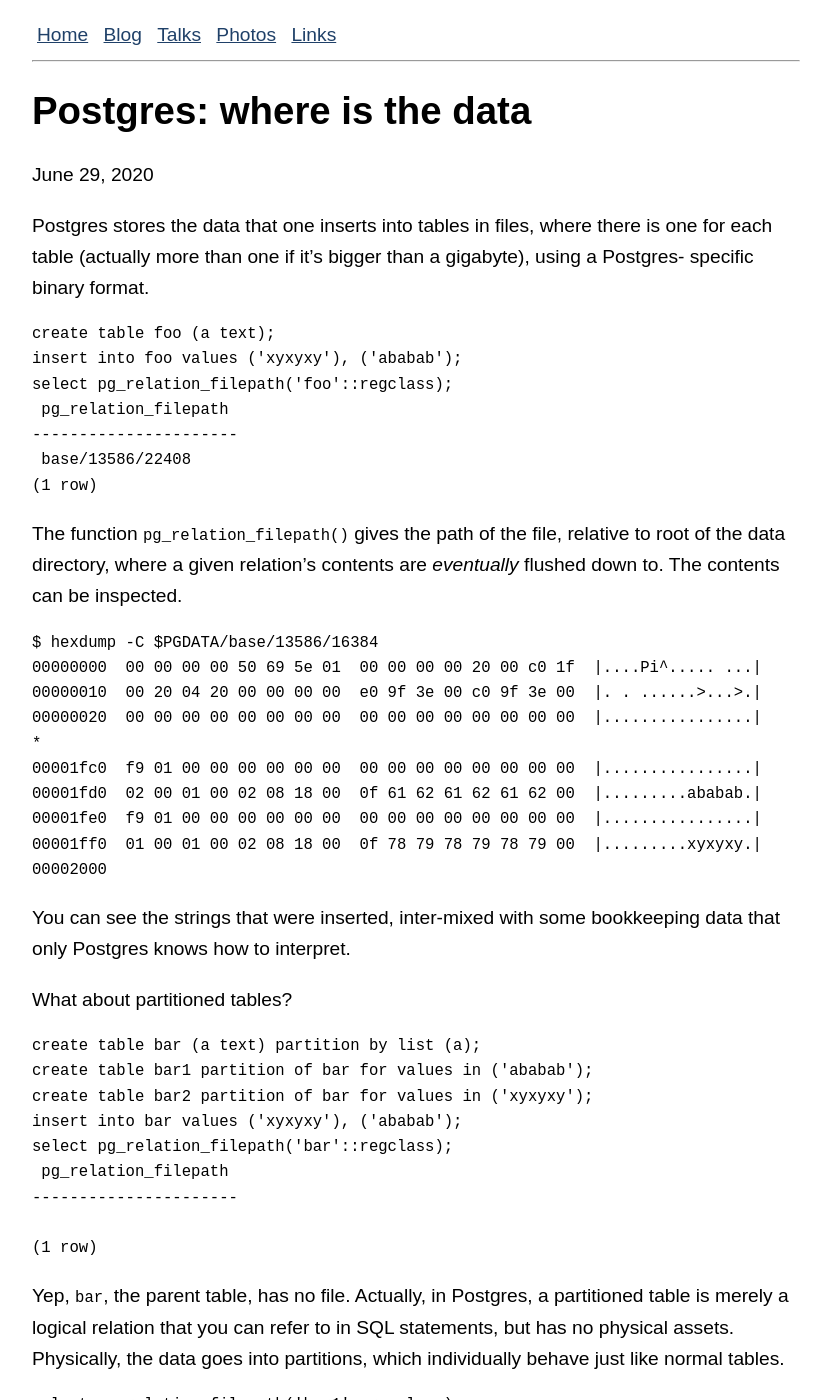
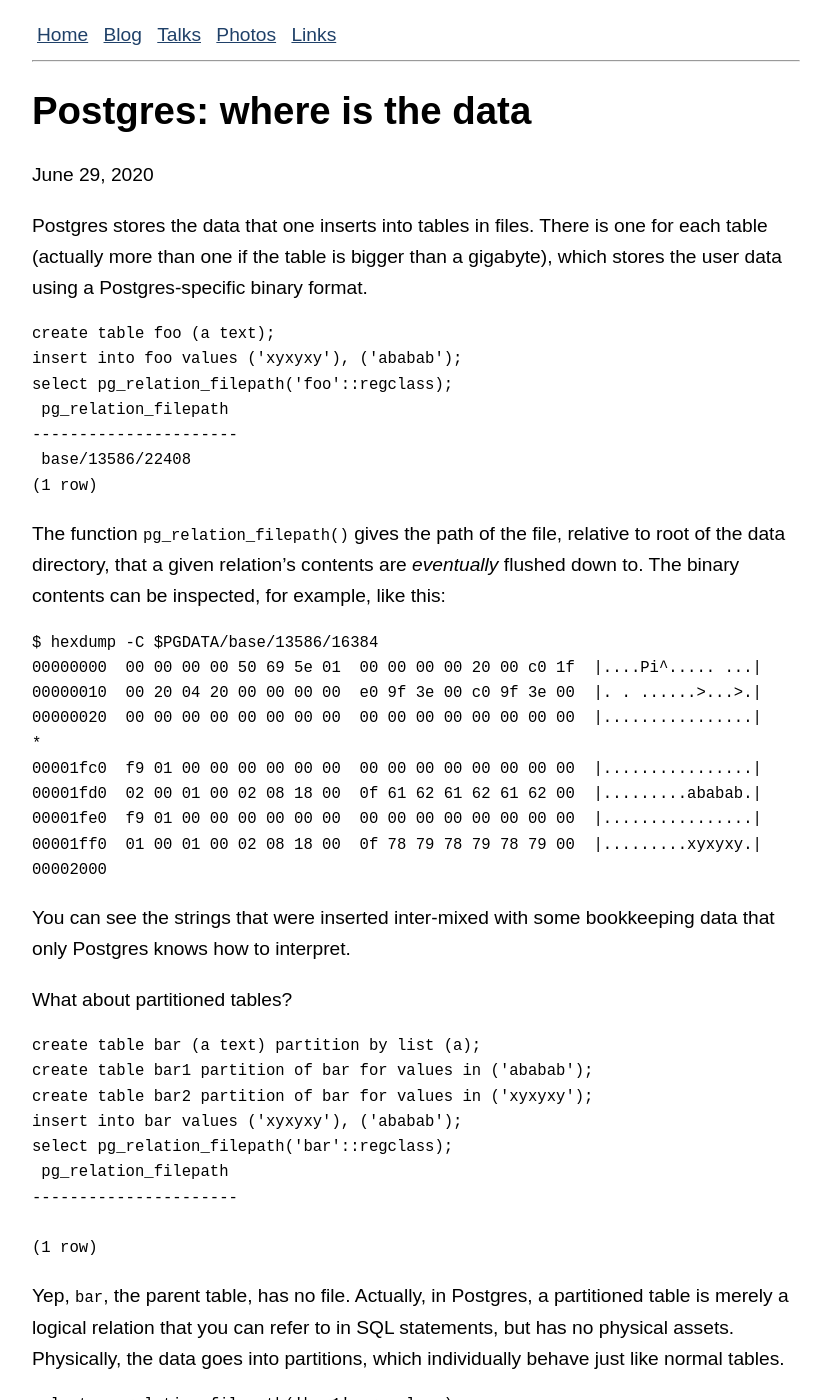
Before and after one commit to amitlan/website, a Jekyll site: the page built from _posts/2020-06-29-pg-relation-files.md, in a window 1280 px wide and 1400 px high. Shown: the whole window, without its empty margins (224-1055 px from the left). Built offline with Jekyll 4.4.1, drawn with Linux system fonts in a browser that asks for light colours; some of the changed text lies outside the part shown.

Commit message:
wheres the data: wording

````diff
--- a/_posts/2020-06-29-pg-relation-files.md
+++ b/_posts/2020-06-29-pg-relation-files.md
@@ -2,15 +2,15 @@
 layout: writing
 title: "Postgres: where is the data"
 tags: [writing, pg]
-last_updated: 2020-05-14
+last_updated: 2020-06-29
 ---
 # Postgres: where is the data
 
 June 29, 2020
 
-Postgres stores the data that one inserts into tables in files, where there is one for
-each table (actually more than one if it's bigger than a gigabyte), using a Postgres-
-specific binary format.
+Postgres stores the data that one inserts into tables in files.  There is one for
+each table (actually more than one if the table is bigger than a gigabyte), which
+stores the user data using a Postgres-specific binary format.
 
 ```
 create table foo (a text);
@@ -23,8 +23,9 @@ select pg_relation_filepath('foo'::regclass);
 ```
 
 The function `pg_relation_filepath()` gives the path of the file, relative
-to root of the data directory, where a given relation's contents are
-*eventually* flushed down to.  The contents can be inspected.
+to root of the data directory, that a given relation's contents are
+*eventually* flushed down to.  The binary contents can be inspected, for
+example, like this:
 
 ```
 $ hexdump -C $PGDATA/base/13586/16384
@@ -39,7 +40,7 @@ $ hexdump -C $PGDATA/base/13586/16384
 00002000
 ```
 
-You can see the strings that were inserted, inter-mixed with some bookkeeping
+You can see the strings that were inserted inter-mixed with some bookkeeping
 data that only Postgres knows how to interpret.
 
 What about partitioned tables?
````
Also changed, not shown: other parts of _posts/2020-06-29-pg-relation-files.md (+2 -3 lines).
